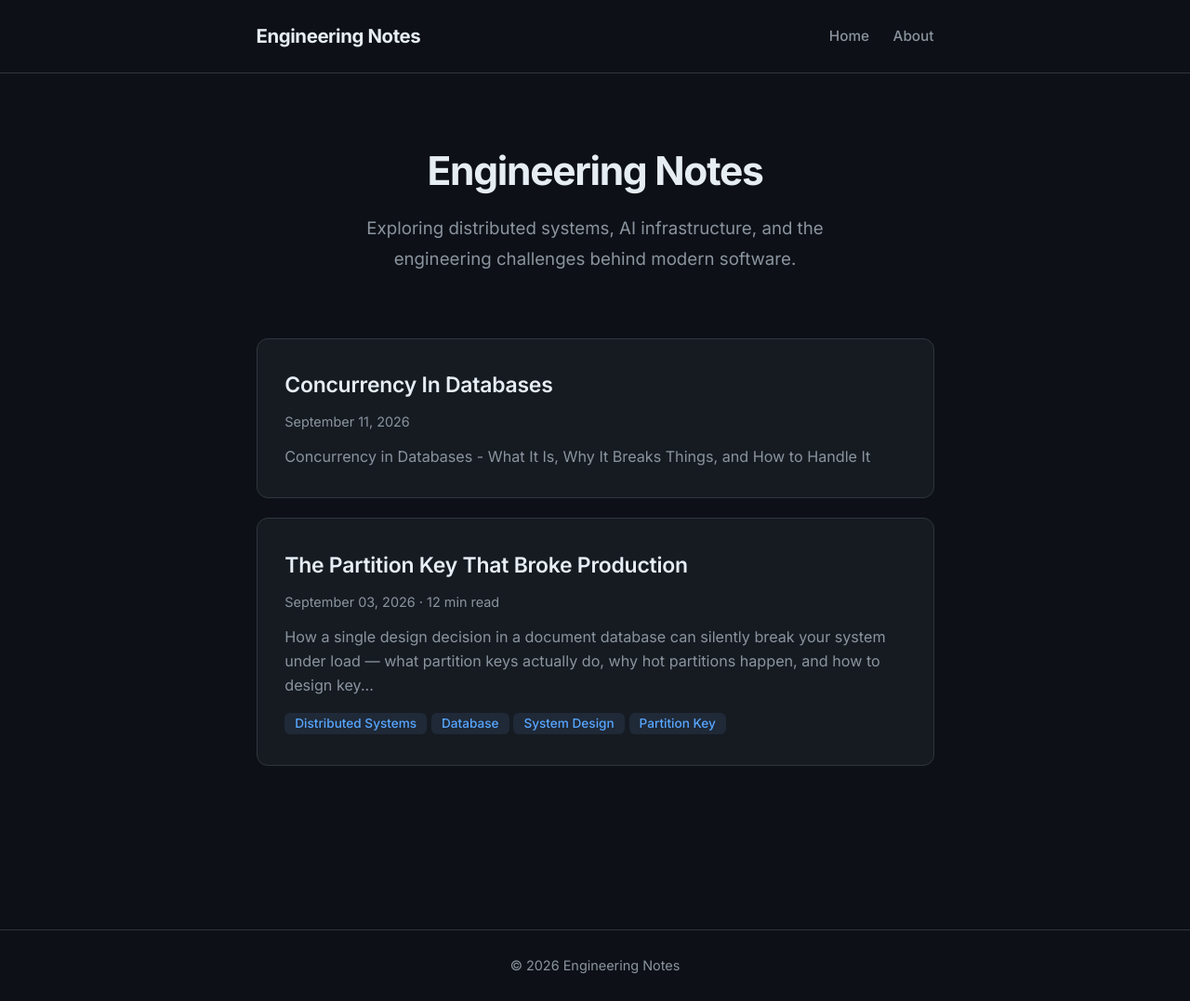
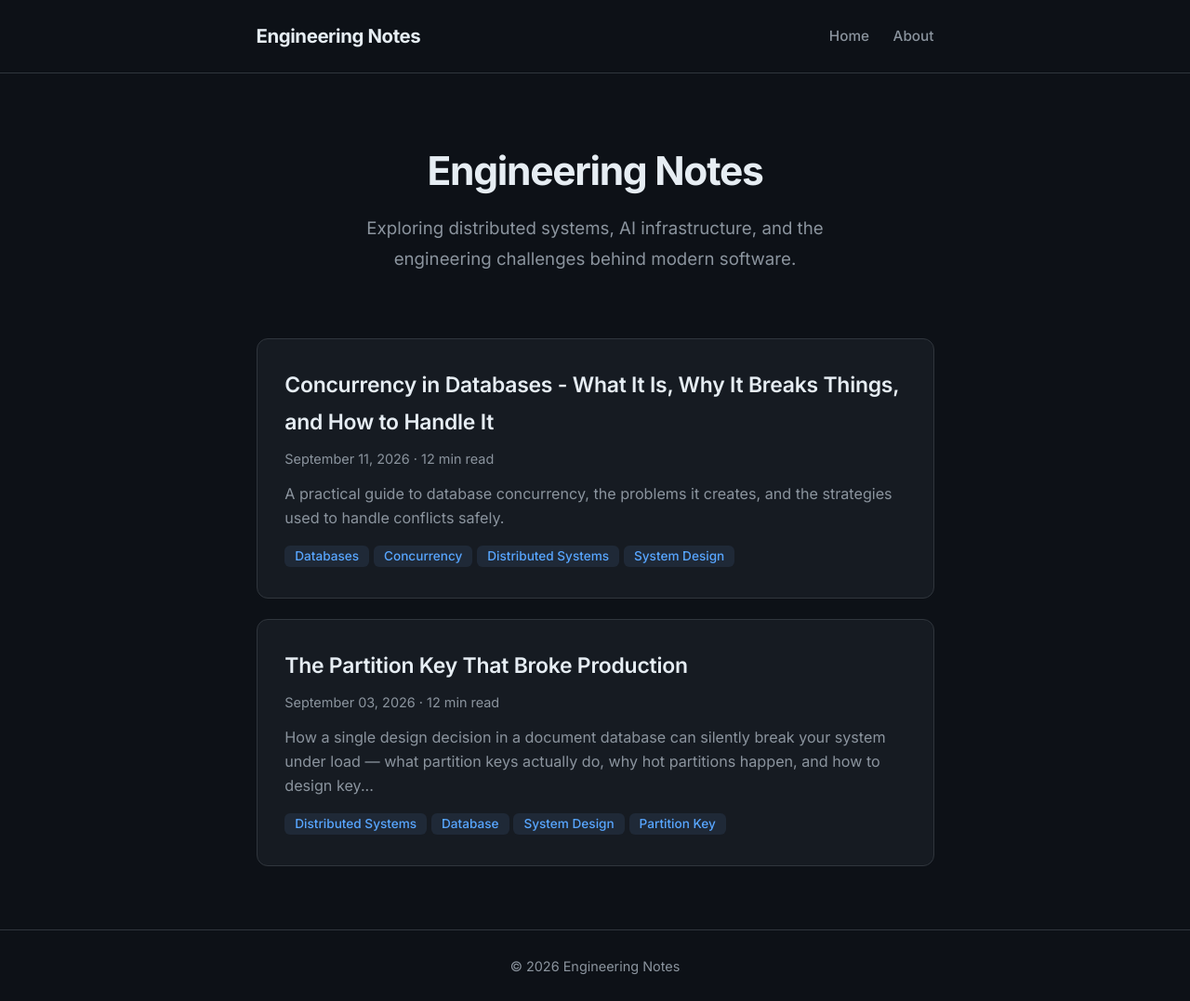
Before and after one commit to Kishore712/technical-blogs, a Jekyll site: the page built from index.html, in a window 1280 px wide and 1077 px high. Shown: the whole window at 93% size. Built offline with Jekyll 4.4.1, drawn with Linux system fonts in a browser that asks for light colours.

Commit message:
chore: add indexes, heading to markdown

```diff
--- a/_posts/2026-09-11-concurrency-in-databases.md
+++ b/_posts/2026-09-11-concurrency-in-databases.md
@@ -1,7 +1,10 @@
-# Concurrency in Databases - What It Is, Why It Breaks Things, and How to Handle It
-
-*Reading time: ~12 min*
-
+---
+layout: post
+title: "Concurrency in Databases - What It Is, Why It Breaks Things, and How to Handle It"
+date: 2026-09-11
+reading_time: "12 min read"
+tags: [Databases, Concurrency, Distributed Systems, System Design]
+excerpt: "A practical guide to database concurrency, the problems it creates, and the strategies used to handle conflicts safely."
 ---
 
 ## The Scenario
```
